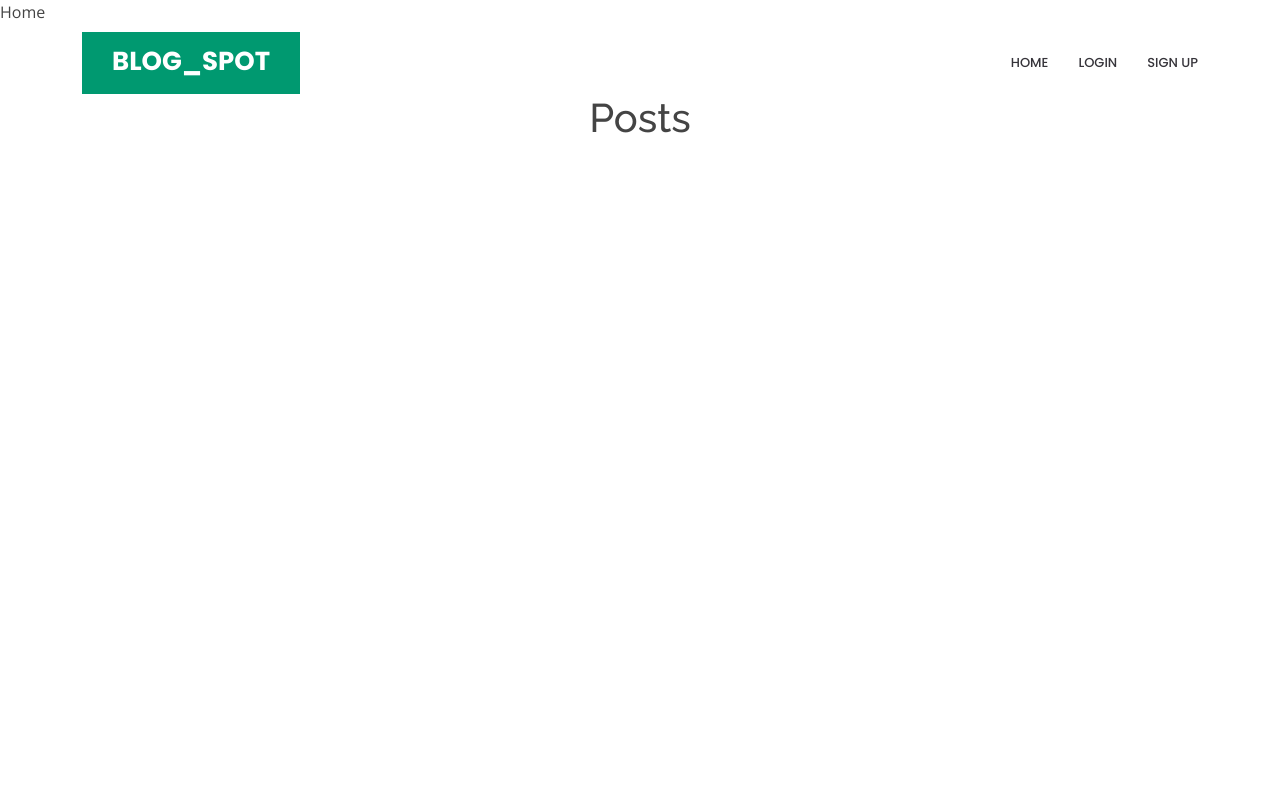
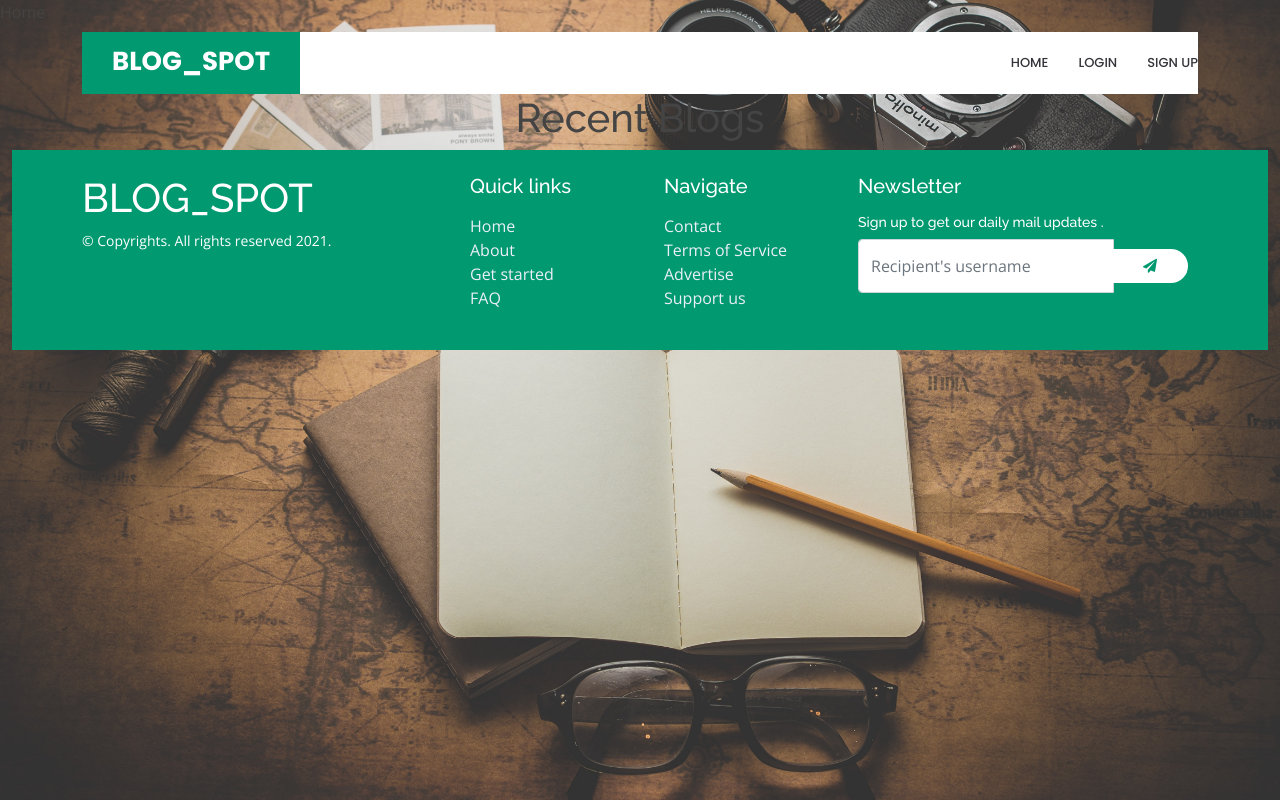
Before and after one commit to otienonick/Blog_Flask, a Flask app: page / in a window 1280 px wide. Run offline with Flask 2, Linux system fonts and the light colour scheme; data that the repository does not hold is empty; some libraries are stand-ins or nearby versions.

Commit message:
added footer

```diff
--- a/app/models.py
+++ b/app/models.py
@@ -18,8 +18,6 @@ class Quotes:
         self.id = id
         self.quote = quote
         self.permalink = permalink
-
-
 
 class User(db.Model,UserMixin):
     __tablename__ = 'user'
--- a/app/static/css/index.css
+++ b/app/static/css/index.css
@@ -5,6 +5,10 @@
 body {
   font-family: "Open Sans", sans-serif;
   color: #444444;
+  background-image: url('../photos/dariusz-sankowski-3OiYMgDKJ6k-unsplash.jpg');
+  background-position: center;
+  background-size: cover;
+  width: 100%;
 }
 
 a {
@@ -283,11 +287,10 @@ h1, h2, h3, h4, h5, h6 {
 
 .form-holder {
   display: flex;
-  flex-direction: column;
   justify-content: center;
   align-items: center;
   text-align: center;
-  min-height: 100vh;
+  min-height: 60vh;
 
 }
 
@@ -426,3 +429,33 @@ color: #8D8D8D;
 i:hover{
 cursor: pointer;
 }
+
+
+
+
+
+
+
+/* ==========================================
+    FOR DEMO PURPOSE
+  ========================================== */
+
+.text-small {
+  font-size: 0.9rem;
+}
+
+#foot a {
+  color: #ebeff8;
+  text-decoration: none;
+  transition: all 0.3s;
+}
+
+#foot a:hover, a:focus {
+  text-decoration: underline;
+}
+
+
+footer {
+  background: #009970;
+  width: 100%;
+}
--- a/app/templates/base.html
+++ b/app/templates/base.html
@@ -95,6 +95,50 @@
           {%endblock%}
 
         </div>
+
+<div class="d-flex  container-fluid justify-content-around" id="foot">
+
+    <!-- FOOTER -->
+    <footer class="">
+        <div class="container py-4">
+            <div class="row gy-4 gx-5">
+                <div class="col-lg-4 col-md-6">
+                    <h4 class="h1 text-white">BLOG_SPOT</h4>
+                    <p class="small text-white mb-0">&copy; Copyrights. All rights reserved 2021.
+                </div>
+                <div class="col-lg-2 col-md-6">
+                    <h5 class="text-white mb-3">Quick links</h5>
+                    <ul class="list-unstyled text-muted">
+                        <li><a href="#">Home</a></li>
+                        <li><a href="#">About</a></li>
+                        <li><a href="#">Get started</a></li>
+                        <li><a href="#">FAQ</a></li>
+                    </ul>
+                </div>
+                <div class="col-lg-2 col-md-6">
+                  <h5 class="text-white mb-3">Navigate</h5>
+                  <ul class="list-unstyled text-muted">
+                      <li><a href="#">Contact</a></li>
+                      <li><a href="#">Terms of Service</a></li>
+                      <li><a href="#">Advertise</a></li>
+                      <li><a href="#">Support us</a></li>
+                  </ul>
+              </div>
+
+                <div class="col-lg-4 col-md-6">
+                    <h5 class="text-white mb-3">Newsletter</h5>
+                    <h5 class="small text-white">Sign up to get our daily mail updates .</h5>
+                    <form action="#">
+                        <div class="input-group mb-3">
+                            <input class="form-control" type="text" placeholder="Recipient's username" aria-label="Recipient's username" aria-describedby="button-addon2">
+                            <button class="btn btn-primary" id="button-addon2" type="button"><i class="fas fa-paper-plane"></i></button>
+                        </div>
+                    </form>
+                </div>
+            </div>
+        </div>
+    </footer>
+</div>
         <!-- JavaScript Bundle with Popper -->
         <script src="https://cdn.jsdelivr.net/npm/bootstrap@5.1.1/dist/js/bootstrap.bundle.min.js" integrity="sha384-/bQdsTh/da6pkI1MST/rWKFNjaCP5gBSY4sEBT38Q/9RBh9AH40zEOg7Hlq2THRZ" crossorigin="anonymous"></script>
         <script src="https://code.jquery.com/jquery-3.6.0.js" integrity="sha256-H+K7U5CnXl1h5ywQfKtSj8PCmoN9aaq30gDh27Xc0jk=" crossorigin="anonymous"></script>
--- a/app/templates/blog.html
+++ b/app/templates/blog.html
@@ -6,7 +6,7 @@
 
 </style>
 
-<h1 class="text-center">{%block header%}Posts{% endblock%}</h1>
+<h1 class="text-center">{%block header%}Recent Blogs{% endblock%}</h1>
 
 <div id="posts" >
 <div class="row">
@@ -29,6 +29,10 @@
 
     </div>
     <div class="card-body">
+        <div class="card-image m-2">
+            <img src="//unsplash.it/570/300" class="img-fluid" alt="blogger">
+
+        </div>
         <div class="card-text">
             {{post.text}} <i title="like post" id="like-button-{{post.id}}" onClick="like({{post.id}})" class="far fa-thumbs-up  float-end"><span id="likes-count-{{post.id}}">{{post.likes | length}}</span></i>
 
--- a/app/templates/create_blog.html
+++ b/app/templates/create_blog.html
@@ -4,14 +4,14 @@
 {%block content%}
 <div class="container">
 
- <h3 class="text-center">RANDOM QUOTES</h3>
+ <h3 class="text-center text-white">RANDOM QUOTES</h3>
 
  <div class="col-lg-8">
      <div class="row">
          <div class="col-md-6 d-flex align-items-stretch mt-4 mt-lg-0">
              <div class="icon-box">
            <h4><a href="">{{quotes.author}} </a></h4>
-           <p>{{quotes.quote}}</p>
+           <p class="text-white">{{quotes.quote}}</p>
          </div>
        </div>
    </div>
```
Also changed, not shown: tests/test_basics.py (added, +16 -0 lines), tests/test_user.py (added, +43 -0 lines), README.md (added), app/static/photos/349937-200.png (deleted), app/static/photos/Screenshot_from_2021-06-18_09-46-24.png (deleted), app/static/photos/Screenshot_from_2021-08-06_16-02-30.png (deleted), app/static/photos/Screenshot_from_2021-08-18_16-25-06.png (deleted), app/static/photos/dariusz-sankowski-3OiYMgDKJ6k-unsplash.jpg (added), app/static/photos/tags.jpg (deleted), app/static/photos/tags_1.jpg (deleted), 1 other file.
